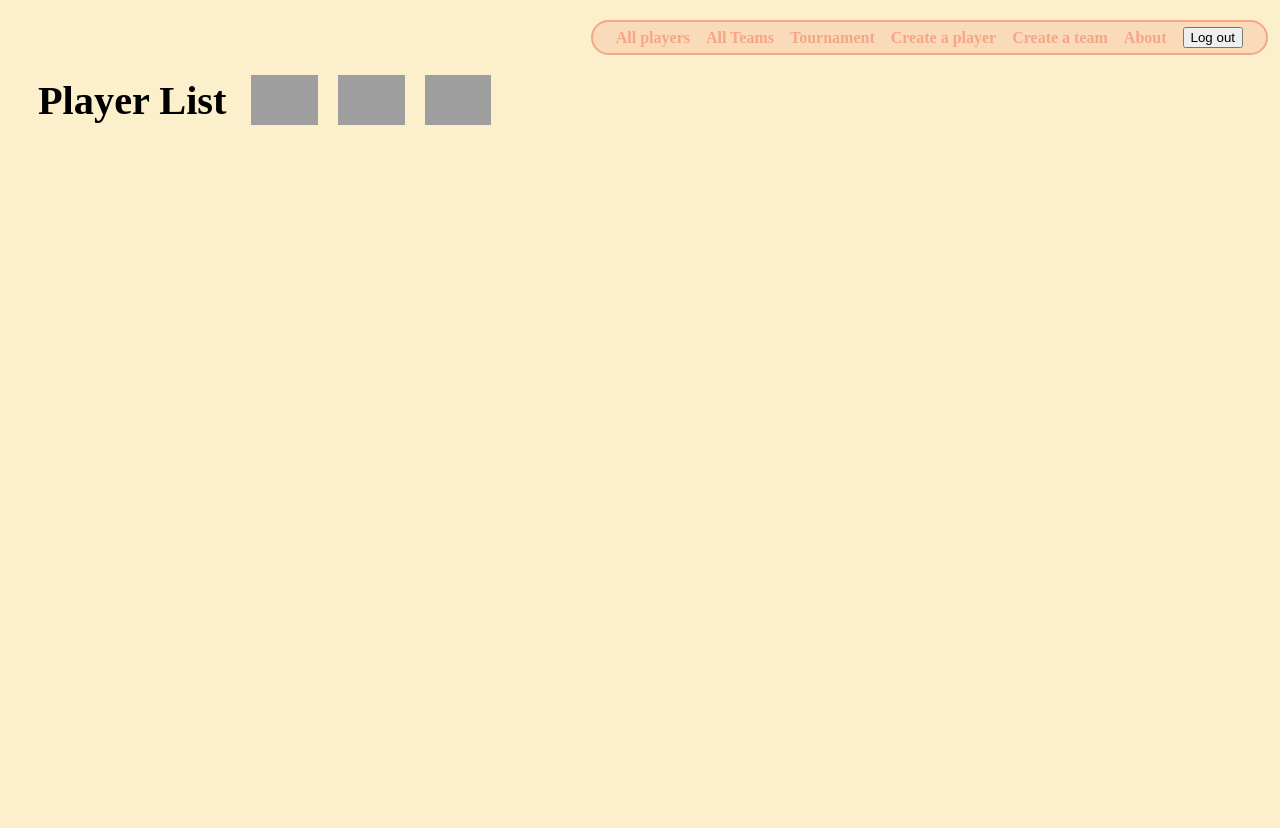
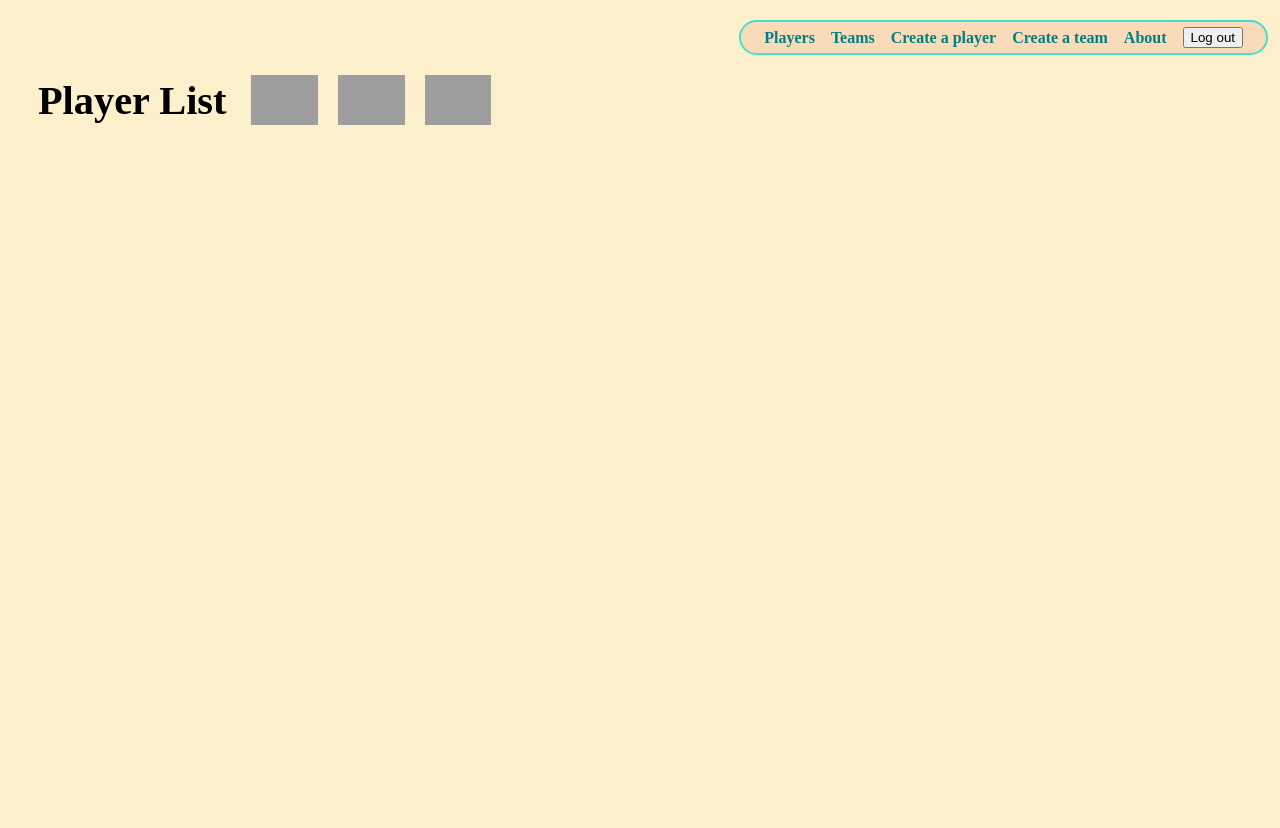
Before and after one commit to willbryanta/fantasyfooty, a Django app: page /players/ in a window 1280 px wide. Run offline with Django 5.2, Linux system fonts and the light colour scheme; the visitor is signed in with stand-in values (Sample User, id 1); data that the repository does not hold is empty; grey boxes are pictures that could not be loaded.

Commit message:
edit: removed tournament model, just complicates things

```diff
--- a/fantasyfooty/settings.py
+++ b/fantasyfooty/settings.py
@@ -76,8 +76,8 @@ WSGI_APPLICATION = 'fantasyfooty.wsgi.application'
 
 DATABASES = {
     'default': {
-        'ENGINE': 'django.db.backends.sqlite3',
-        'NAME': BASE_DIR / 'db.sqlite3',
+        'ENGINE': 'django.db.backends.postgresql',
+        'NAME': 'fantasyfooty',
     }
 }
 
--- a/main_app/static/css/base.css
+++ b/main_app/static/css/base.css
@@ -14,18 +14,18 @@ html {
 
 :root {
   font-size: 60%;
-  --nav-bg: rgba(249, 204, 172, 0.7);
-  --nav-bg-ff: rgba(249, 204, 172, 0.9);
-  --borders: #f4a688 solid 2px;
-  --text-color: #f4a688;
-  --link-hover-color: #f9ccac;
-  --button-bg: #fbefcc;
-  --button-bg-hover: #f9e5c3;
-  --submit: #f4a688;
-  --warn: #f9ccac;
-  --danger: #f4a688;
-  --secondary: #f9ccac;
-  --card-box-shadow: 5px 5px 6px -1px #aaa;
+  --nav-bg: rgba(72, 209, 204, 0.7);
+  --nav-bg-ff: rgba(72, 209, 204, 0.9);
+  --borders: #40e0d0 solid 2px;
+  --text-color: #007f7f;
+  --link-hover-color: #20b2aa;
+  --button-bg: #e0ffff;
+  --button-bg-hover: #afeeee;
+  --submit: #40e0d0;
+  --warn: #00ced1;
+  --danger: #007f7f;
+  --secondary: #20b2aa;
+  --card-box-shadow: 5px 5px 6px -1px rgba(0, 128, 128, 0.5);
   --font-xtreme: 4.2rem;
   --font-xxl: 3.6rem;
   --font-xl: 2.4rem;
--- a/main_app/templates/base.html
+++ b/main_app/templates/base.html
@@ -26,9 +26,8 @@
       <nav>
         <ul>
           {% if user.is_authenticated %}
-          <li><a href="{% url 'player-list' %}">All players</a></li>
-          <li><a href="{% url 'team-list' %}">All Teams</a></li>
-          <li><a href="{% url 'tournament' %}">Tournament</a></li>
+          <li><a href="{% url 'player-list' %}">Players</a></li>
+          <li><a href="{% url 'team-list' %}">Teams</a></li>
           <li><a href="{% url 'create-player' %}">Create a player</a></li>
           <li><a href="{% url 'create-team' %}">Create a team</a></li>
           <li><a href="{% url 'about' %}">About</a></li>
--- a/main_app/templates/home.html
+++ b/main_app/templates/home.html
@@ -1,15 +1,13 @@
 {% extends 'base.html' %} {% load static %} {% block head %}
 <link rel="stylesheet" href="{% static 'css/home.css' %}" />
-{% endblock %} {% block content %}
-
+{% endblock %} {% block content %} {% if user.is_authenticated %}
 <section class="logo-container">
   <h2>fantasyfooty</h2>
   <div class="nfl-container">
     <img src="" alt="" width="200px" length="auto" />
   </div>
 </section>
-
-{% if not user.is_authenticated %}
+{% else %}
 <section>
   <form action="{% url 'home' %}" method="post" class="login">
     <h1>Login</h1>
--- a/main_app/templates/players/index.html
+++ b/main_app/templates/players/player_list.html
@@ -40,9 +40,17 @@
         <p>A {{ player.team }}</p>
         {% endif %}
       </div>
+      {% if user.is_authenticated %}
+      <form action="" method="post" class="form-container" autocomplete="off">
+        {% csrf_token %}
+        <table>
+          {{ form.as_table }}
+        </table>
+        <button type="submit" class="btn submit">Add</button>
+      </form>
+      {% endif %}
     </a>
   </div>
   {% endfor %}
 </section>
-
 {% endblock %}
--- a/main_app/urls.py
+++ b/main_app/urls.py
@@ -3,7 +3,7 @@ from . import views
 
 urlpatterns = [
     path('', views.Home.as_view(), name='home'),
-    path('about/', views.about, name='about'), # Change to class-based
+    path('about/', views.about, name='about'),
     path('players/', views.player_list, name='player-list'),
     path('players/<int:player_id>/', views.player_detail, name='player-detail'),
     path('players/create/', views.CreatePlayer.as_view(), name='create-player'),
@@ -15,5 +15,4 @@ urlpatterns = [
     path('teams/<int:pk>/update/', views.TeamUpdate.as_view(), name='team-update'),
     path('teams/<int:pk>/delete/', views.TeamDelete.as_view(), name='team-delete'),
     path('accounts/signup/', views.signup, name='signup'),
-    path('tournament/', views.Tournament.as_view(), name='tournament')
 ]
--- a/main_app/views.py
+++ b/main_app/views.py
@@ -9,6 +9,7 @@ from django.contrib.auth import login
 from django.http import JsonResponse
 import requests
 
+#SECTION: Intro templates
 class Home(LoginView):
     template_name = 'home.html'
 
@@ -16,12 +17,12 @@ class Home(LoginView):
 def about(req):
     return render(req, 'about.html')
 
+# TODO: Will need to amend this once the API has been integrated
+
 @login_required
-def player_list(req):
-    players = Player.objects.filter(user=req.user)
-    return render(req, 'players/index.html', {'players': players})
-
-# TODO: Will need to amend this once the API has been integrated
+def player_detail(req, player_id):
+    player = Player.objects.get(id=player_id)
+    return render(req, 'players/detail.html', {'player': player})
 
 class CreatePlayer(CreateView):
     model = Player
@@ -32,14 +33,9 @@ class CreatePlayer(CreateView):
         form.instance.user = self.request.user
         return super().form_valid(form)
 
-@login_required
-def player_detail(req, player_id):
-    player = Player.objects.get(id=player_id)
-
-    return render(req, 'players/detail.html', {'player': player})
-
-class PlayerList(ListView):
-    model = Player
+def player_list(req):
+    players = Player.objects.all()
+    return render(req, 'players/player_list.html', {'players': players})
 
 class PlayerUpdate(UpdateView):
     model = Player
@@ -49,6 +45,7 @@ class PlayerDelete(DeleteView):
     model = Player
     success_url = '/players/'
 
+#SECTION: Team Routes
 class TeamCreate(CreateView):
     model = Team
     fields = '__all__'
@@ -67,6 +64,7 @@ class TeamDelete(DeleteView):
     model = Team
     success_url = '/teams/'
 
+#SECTION: signup
 def signup(req):
     error_message = ''
     if req.method == 'POST':
@@ -80,14 +78,3 @@ def signup(req):
     form = UserCreationForm()
     context = {'form': form, 'error_message': error_message }
     return render(req, 'signup.html', context)
-
-class Tournament(ListView):
-    model = Tournament
-
-# TODO: Trial API integration
-# def all_player_data(req):
-#     url = ''
-#     API_KEY = ''
-#     response = requests.get(url)
-#     data = response.json()
-#     return JsonResponse(data)
```
Also changed, not shown: main_app/templates/main_app/player_list.html (deleted, +0 -26 lines), main_app/templates/tournaments/tournaments.html (deleted, +0 -20 lines).
